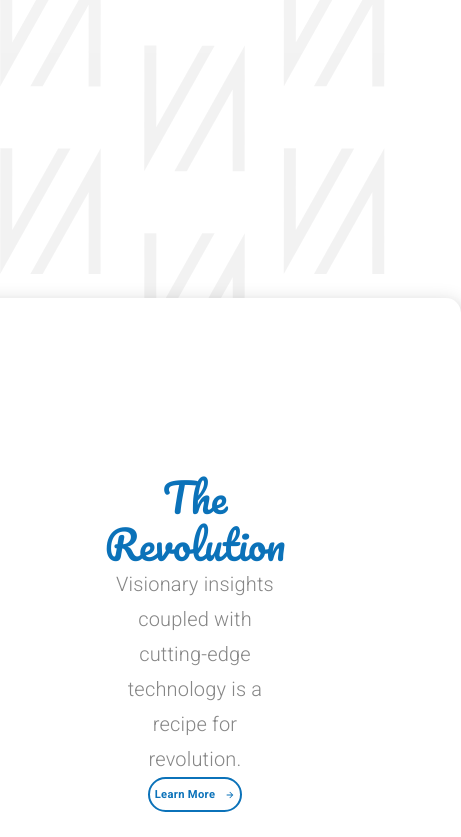
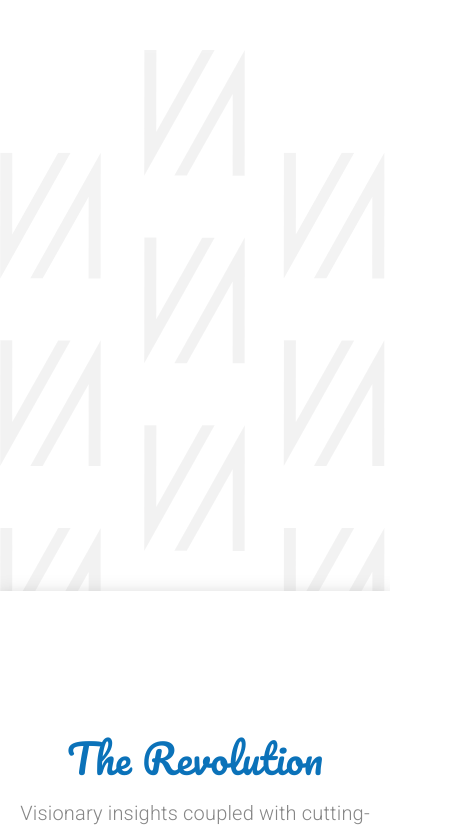
Before and after one commit to elfgodd/MaterialUI-Bootcamp, a React (Create React App) app: page / in a window 390 px wide. Shown: the part 2996-3833 px from the top of the page, 461 px wide, since content can reach past the window. Built offline with nearby package versions, Linux system fonts and the light colour scheme.

Commit message:
Creating The Revolution Block Continued

```diff
--- a/src/components/LandingPage.js
+++ b/src/components/LandingPage.js
@@ -102,6 +102,14 @@
     boxShadow: theme.shadows[10],
     borderRadius: 15,
     padding: '10em',
+    [theme.breakpoints.down('sm')]: {
+      paddingTop: '8em',
+      paddingBottom: '8em',
+      paddingLeft: 0,
+      paddingRight: 0,
+      borderRadius: 0,
+      width: '100%',
+    },
   },
 }))
 
@@ -328,7 +336,7 @@
       <Grid item>
         <Grid
           container
-          style={{ height: '100em' }}
+          style={{ height: '100em', marginTop: '12em' }}
           alignItems='center'
           justifyContent='center'
         >
@@ -340,7 +348,9 @@
                 style={{ textAlign: 'center' }}
               >
                 <Grid item>
-                  <Typography variant='h3'>The Revolution</Typography>
+                  <Typography variant='h3' gutterBottom>
+                    The Revolution
+                  </Typography>
                 </Grid>
                 <Grid item>
                   <Typography variant='subtitle1'>
```
